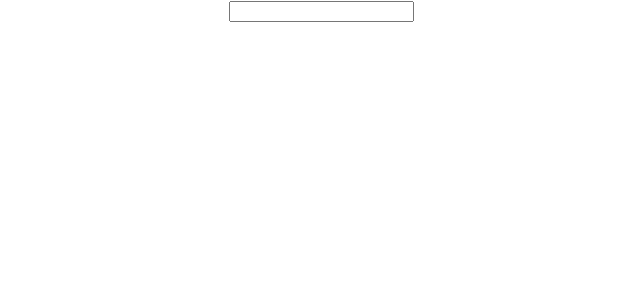
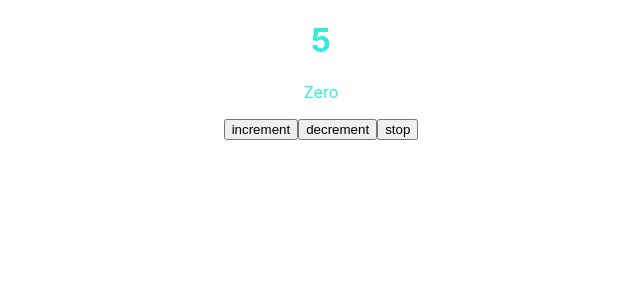
Before and after one commit to ang-rea-dep/React-Redux, a React (Create React App) app: page / in a window 1280 px wide. Shown: the top 300 px of the page, without its empty margins (319-959 px from the left). Built offline with nearby package versions, Linux system fonts and the light colour scheme.

Commit message:
react hook example

```diff
--- a/package.json
+++ b/package.json
@@ -6,6 +6,7 @@
     "@testing-library/jest-dom": "^4.2.4",
     "@testing-library/react": "^9.5.0",
     "@testing-library/user-event": "^7.2.1",
+    "randomcolor": "^0.5.4",
     "react": "^16.13.1",
     "react-dom": "^16.13.1",
     "react-scripts": "3.4.1"
--- a/src/component/Car.js
+++ b/src/component/Car.js
@@ -1,24 +1,57 @@
-import React, {Component} from "react";
+import React, { useState, useEffect } from "react";
+import randomcolor from "randomcolor"
 
-class Car extends Component {
-    constructor(props) {
-        super(props);
-        this.state = {
-            mystate: ''
+function Car(){
+    const [count, setCount] = useState(0)
+    const [answer, setAnswer] = useState("Zero")
+    const [color, setColor] = useState("")
+    const [stop, setStop] = useState(false)
+    const [timer, setTimer] = useState(null);
+
+    function increment(){
+        setCount(precount => precount + 1)
+        if(count < 0){
+            setAnswer("No")
+        }
+        else{
+            setAnswer("Yes")
         }
     }
-    onChageState = (event) => {
-        this.setState({mystate: event.target.value})
+    function decrement(){
+        setCount(precount => precount -1)
+        if(count < 0){
+            setAnswer("No")
+        }
+        else{
+            setAnswer("Yes")
+        }
     }
-    render() {
-        return (
-            <div>
-                <form action="">
-                    <input type="text" onChange={this.onChageState}/>
-                    <p>{this.state.mystate}</p>
-                </form>
-            </div>
-        );
-    }
+
+    useEffect(() => {
+        if(stop){
+            clearInterval(timer)
+        }
+        else{
+            const intervalId = setInterval(() => {
+                setCount(precount => precount + 1)
+            }, 1000)
+            setTimer(intervalId);
+        }
+        return () => clearInterval(timer)
+        },[stop])
+
+    useEffect(() => {
+        setColor(randomcolor())
+    }, [answer, count])
+
+    return(
+        <>
+            <h1 style={{color: color}}>{count}</h1>
+            <p style={{color: color}}>{answer}</p>
+            <button type="button" onClick={increment}>increment</button>
+            <button type="button" onClick={decrement}>decrement</button>
+            <button type="button" onClick={() => setStop(true)}>stop</button>
+        </>
+    )
 }
 export default Car;
```
Also changed, not shown: 1 other file (tests, documents, lock files or other folders).
